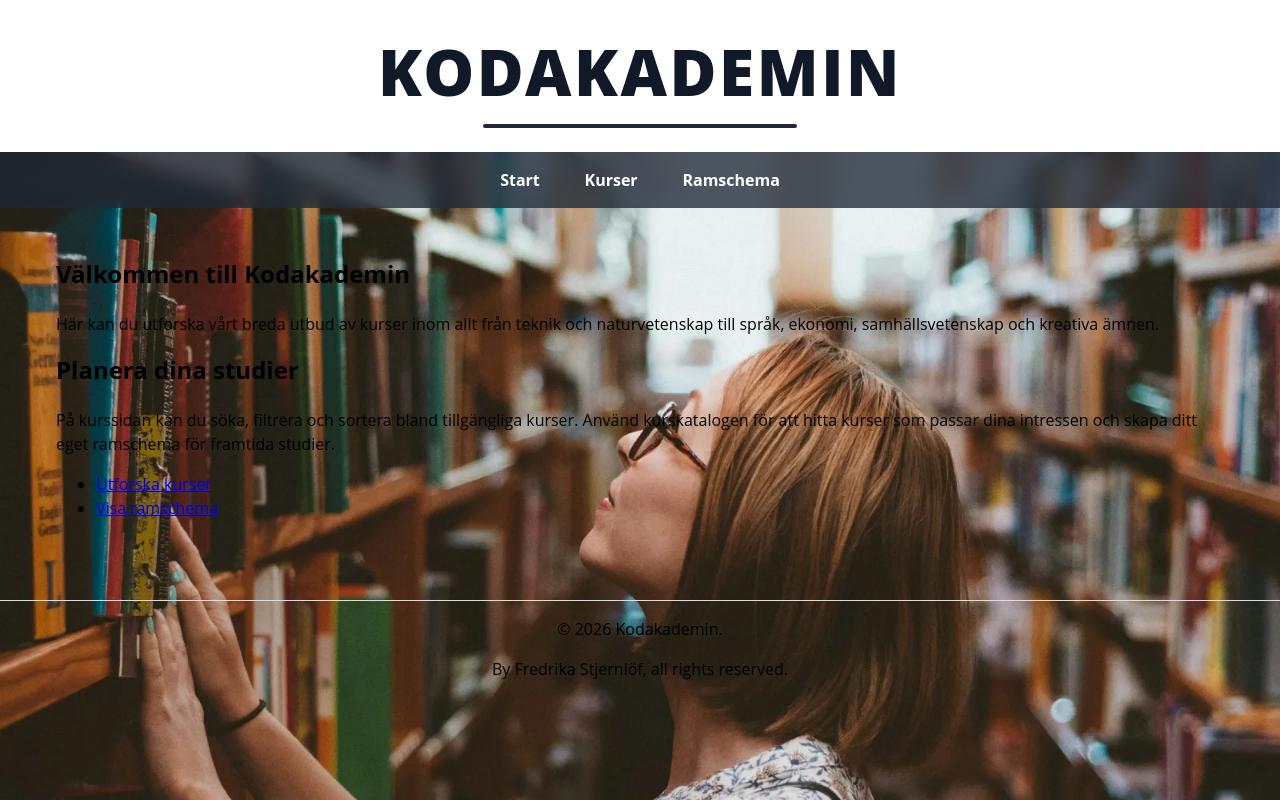
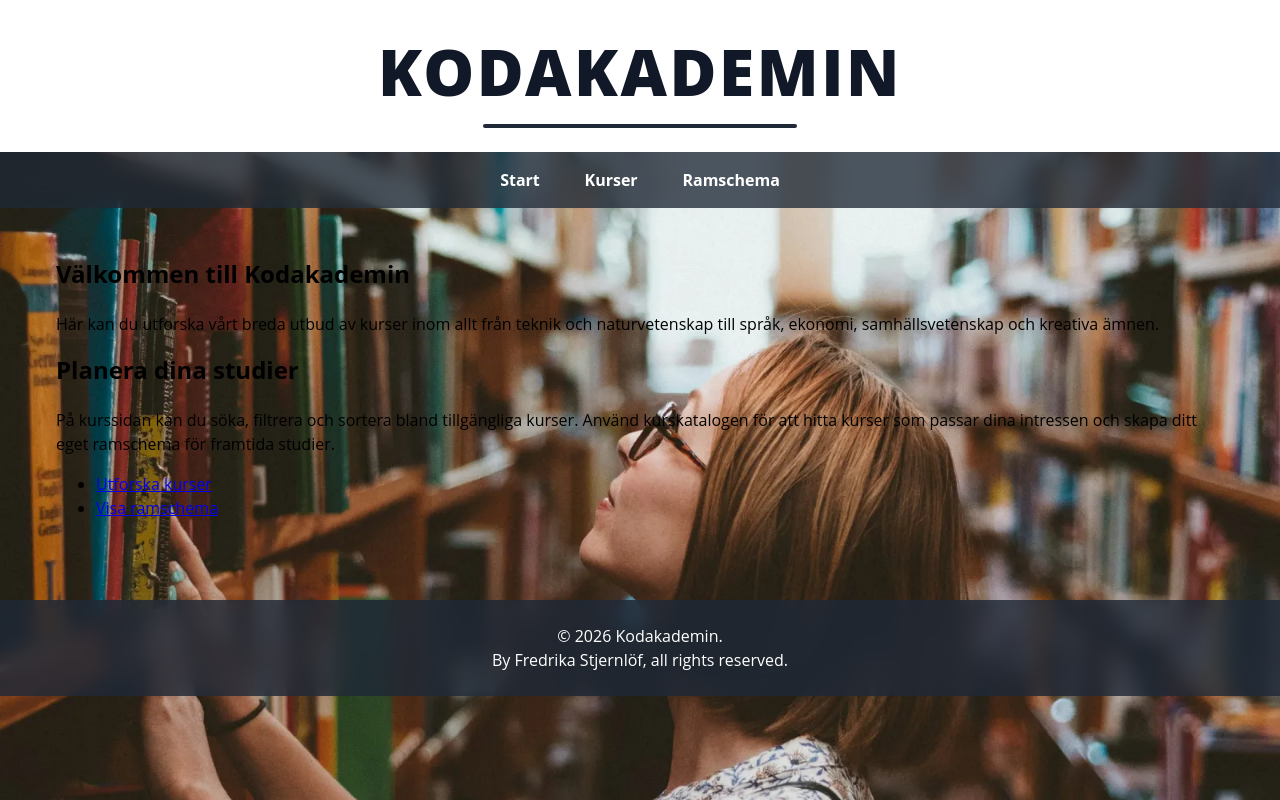
Before and after one commit to fredrikastjernlof/Kodakademin, an Angular app: page / in a window 1280 px wide. Built offline with nearby package versions, Linux system fonts and the light colour scheme.

Commit message:
Adjust footer styling

```diff
--- a/src/app/components/site-footer/site-footer.scss
+++ b/src/app/components/site-footer/site-footer.scss
@@ -1,6 +1,12 @@
 .site-footer {
-    margin-top: 3rem;
-    padding: 1rem;
-    text-align: center;
-    border-top: 1px solid #ddd;
+  margin-top: 3rem;
+  padding: 1.5rem 1rem;
+  text-align: center;
+  background: rgb(31 41 55 / 0.8);
+  color: white;
+  backdrop-filter: blur(10px);
 }
+
+.site-footer p {
+  margin: 0;
+}
```
